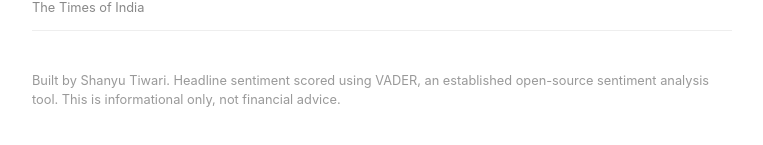
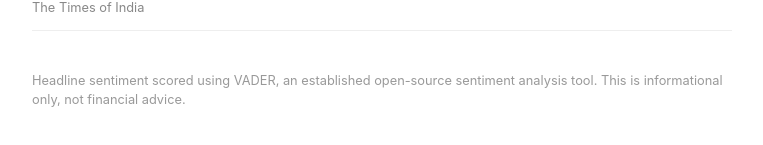
Before and after one commit to shanyutiwari/market-digest, a plain HTML site: page index.html in a window 1280 px wide. Shown: the part 1488-1633 px from the top of the page, without its empty margins (258-1021 px from the left). Drawn offline with Linux system fonts and the light colour scheme.

Commit message:
Update index.html

```diff
--- a/index.html
+++ b/index.html
@@ -167,7 +167,7 @@
   </div>
 
   <footer>
-    Built by Shanyu Tiwari. Headline sentiment scored using VADER, an established
+    Headline sentiment scored using VADER, an established
     open-source sentiment analysis tool. This is informational only, not financial advice.
   </footer>
 </body>
```
